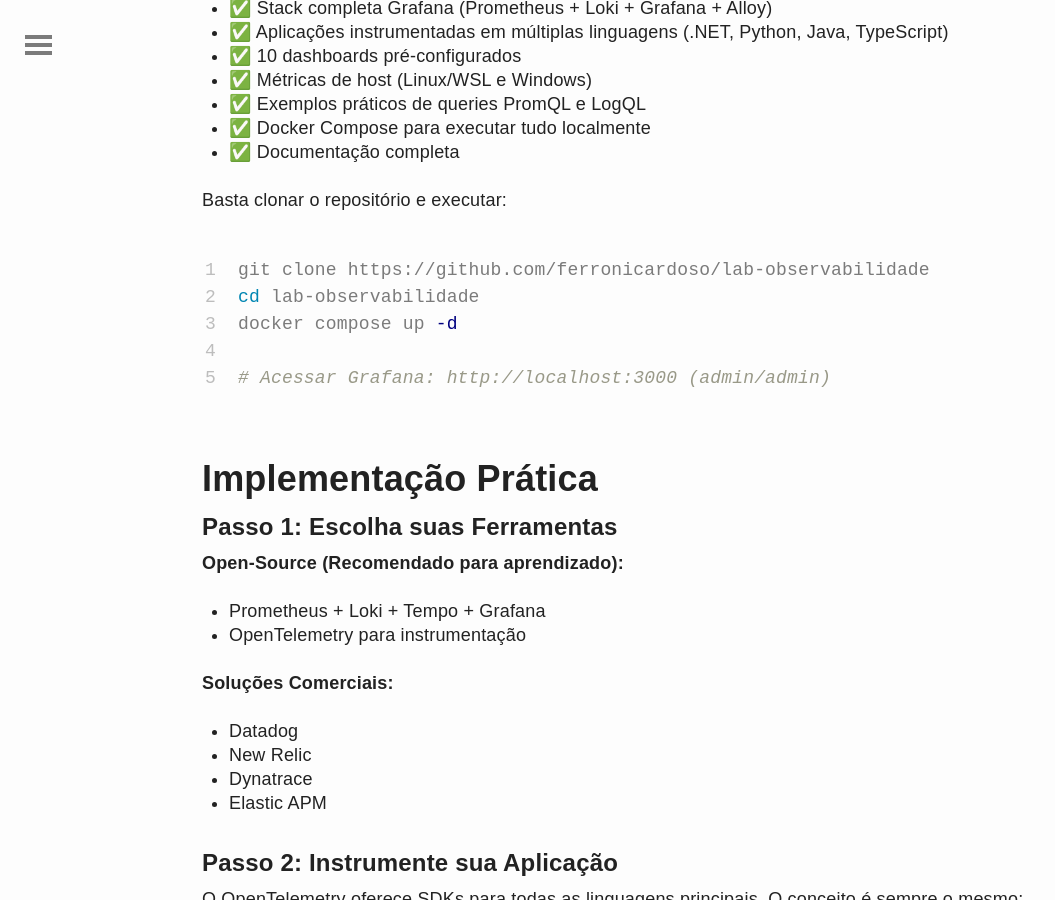
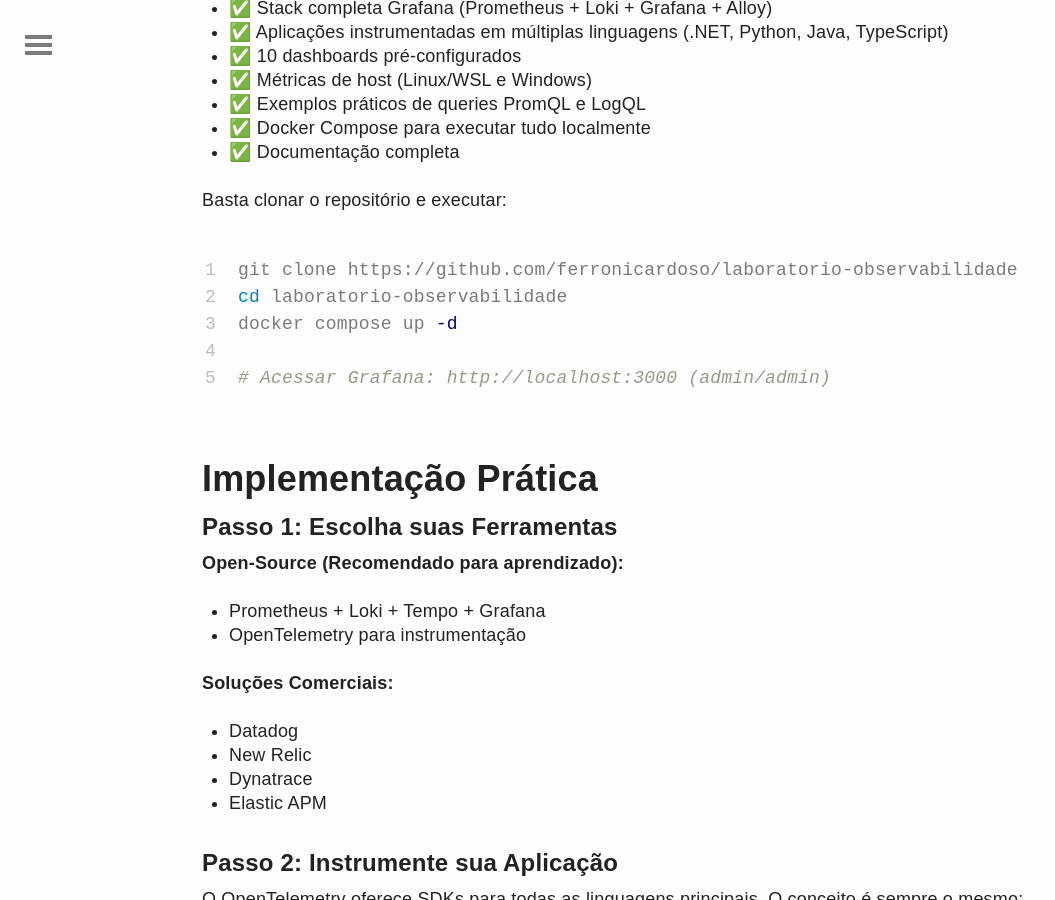
Before and after one commit to ninjapythonbrasil/ninjapythonbrasil.github.io, a Jekyll site: the page built from _posts/2026-02-07-observabilidade-os-tres-pilares-para-monitorar-aplicacoes-modernas.md, in a window 1280 px wide and 900 px high, scrolled down 9667 px. Shown: the whole window, without its empty margins (0-1055 px from the left). Built offline with Jekyll 4.4.1, drawn with Linux system fonts in a browser that asks for light colours; nearby versions of some CDN libraries.

Commit message:
Fix GitHub link and cloning instructions for lab
Updated GitHub repository link and clone instructions for the observability lab.

````diff
--- a/_posts/2026-02-07-observabilidade-os-tres-pilares-para-monitorar-aplicacoes-modernas.md
+++ b/_posts/2026-02-07-observabilidade-os-tres-pilares-para-monitorar-aplicacoes-modernas.md
@@ -357,7 +357,7 @@
 
 Para ajudar você a colocar esses conceitos em prática, criamos um **laboratório completo de observabilidade** que demonstra todos os três pilares em ação:
 
-**🔗 [Lab de Observabilidade no GitHub](https://github.com/ferronicardoso/lab-observabilidade)**
+**🔗 [Lab de Observabilidade no GitHub](https://github.com/ferronicardoso/laboratorio-observabilidade)**
 
 O laboratório inclui:
 - ✅ Stack completa Grafana (Prometheus + Loki + Grafana + Alloy)
@@ -371,8 +371,8 @@
 Basta clonar o repositório e executar:
 
 ```bash
-git clone https://github.com/ferronicardoso/lab-observabilidade
-cd lab-observabilidade
+git clone https://github.com/ferronicardoso/laboratorio-observabilidade
+cd laboratorio-observabilidade
 docker compose up -d
 
 # Acessar Grafana: http://localhost:3000 (admin/admin)
````
